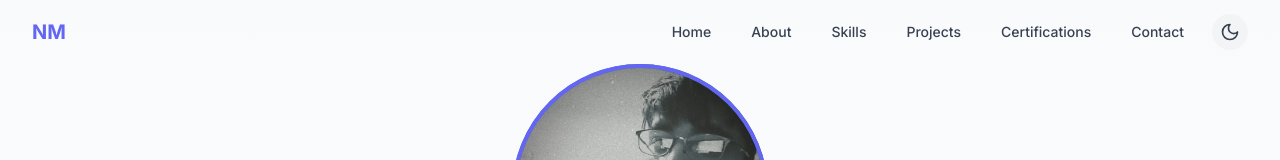
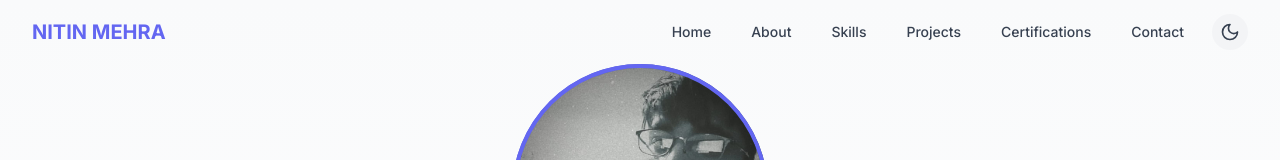
Before and after one commit to nitinmehra09/MyPortfolio, a React (Vite) app: page / in a window 1280 px wide. Shown: the top 160 px of the page. Built offline with nearby package versions, Linux system fonts and the light colour scheme.

Commit message:
Update Navbar Logo to NITIN MEHRA

```diff
--- a/src/components/Navbar.tsx
+++ b/src/components/Navbar.tsx
@@ -57,7 +57,7 @@ const Navbar: React.FC<NavbarProps> = ({ theme, toggleTheme }) => {
         <div className="flex items-center justify-between h-16">
           <div className="flex-shrink-0">
             <a href="#home" className="text-portfolio-highlight font-bold text-xl">
-              NM
+              NITIN MEHRA
             </a>
           </div>
           <div className="hidden md:block">
```
